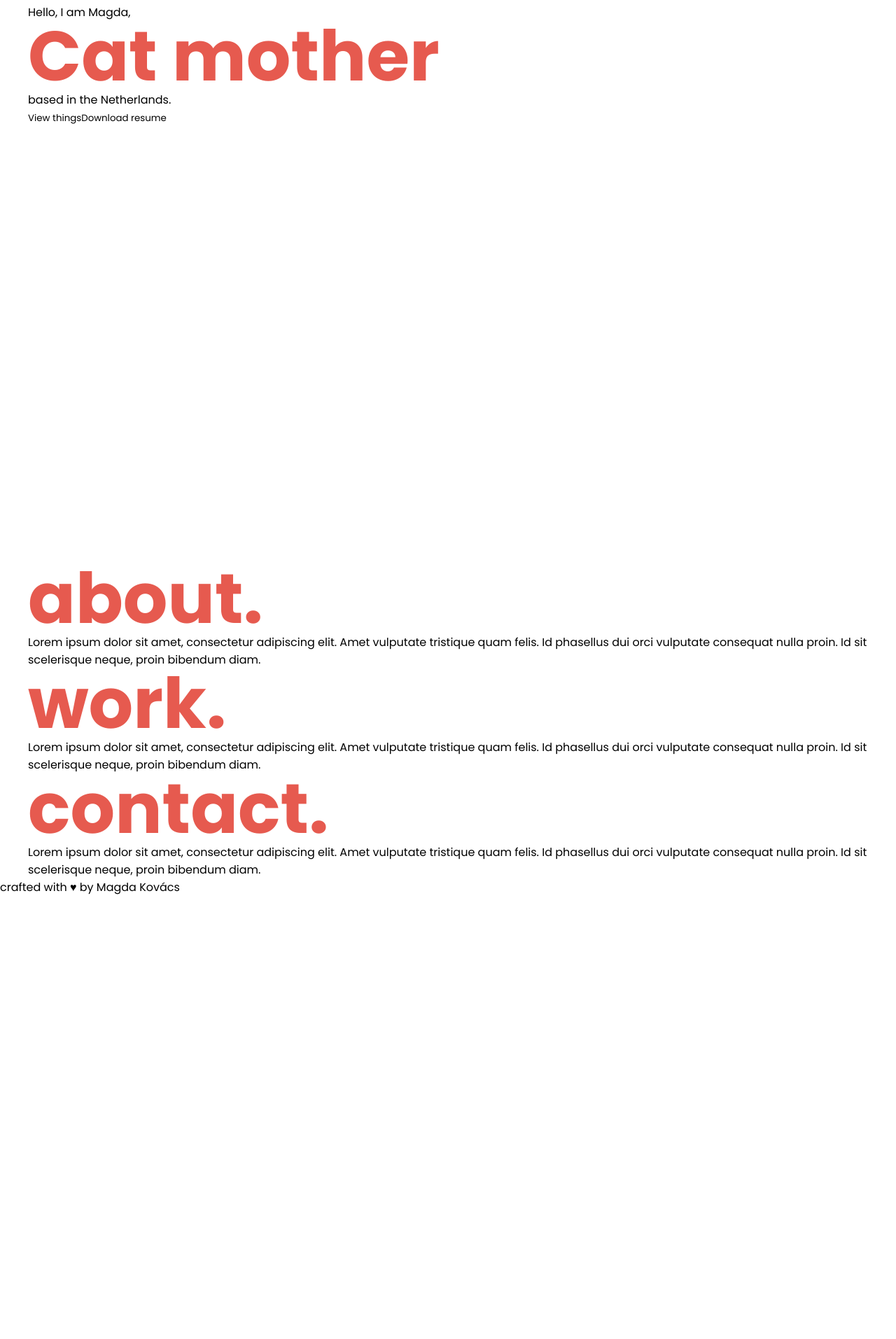
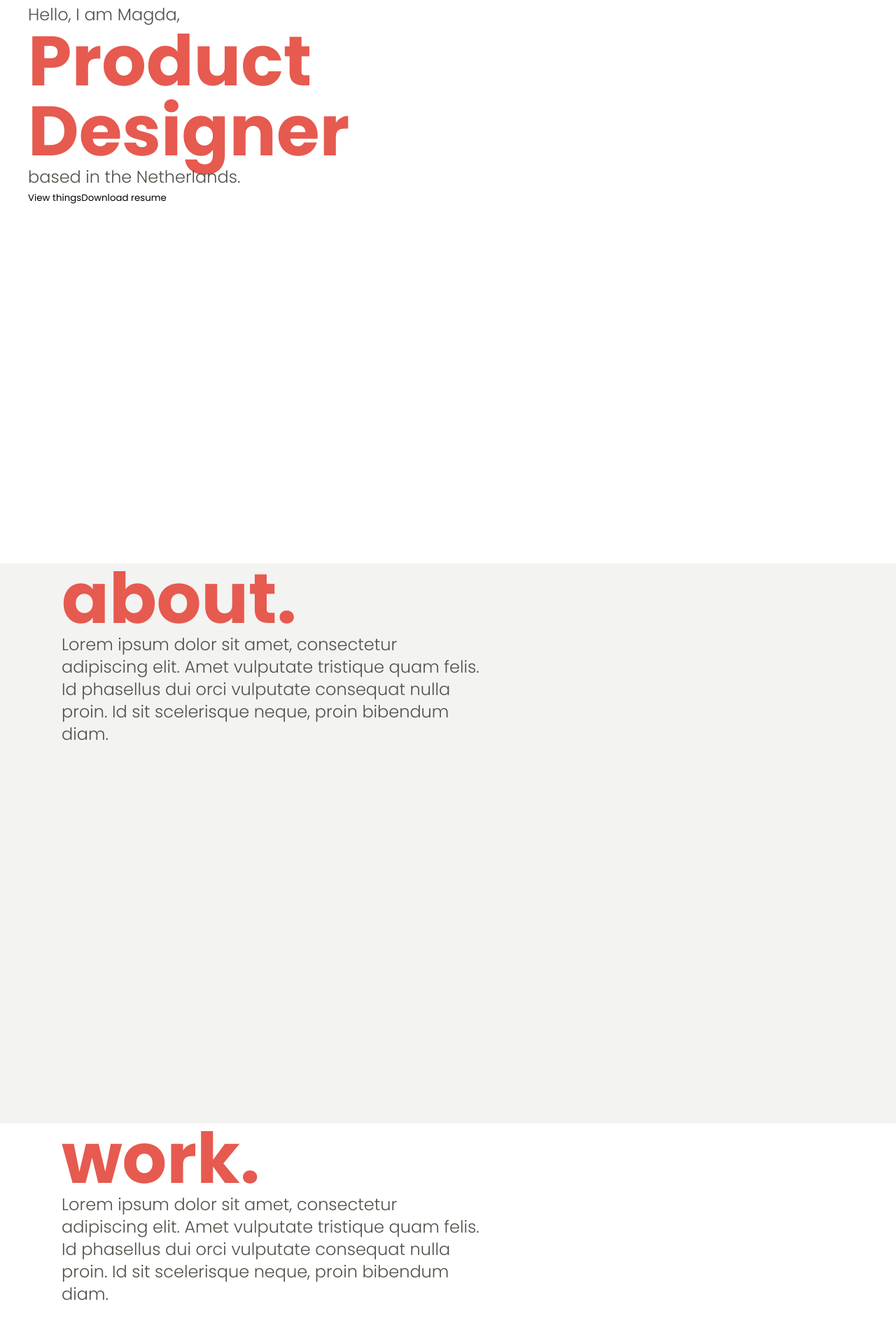
Before and after one commit to MagdK/portfolio_nextjs, a Next.js app: page / in a window 1280 px wide. Shown: the part 67-1980 px from the top of the page at 70% size. Before the commit the page ends 1347 px from the top, so only its background shows below. Built offline with nearby package versions, Linux system fonts and the light colour scheme.

Commit message:
Set up max width of content

```diff
--- a/pages/components/about/about.component.jsx
+++ b/pages/components/about/about.component.jsx
@@ -1,10 +1,12 @@
 const About = () => {
     return (
         <section className="about-container">
-          <h1>about.</h1>
-          <p>
-            Lorem ipsum dolor sit amet, consectetur adipiscing elit. Amet vulputate tristique quam felis. Id phasellus dui orci vulputate consequat nulla proin. Id sit scelerisque neque, proin bibendum diam.
-          </p>
+          <div className="about-wrapper">
+            <h1>about.</h1>
+            <p>
+              Lorem ipsum dolor sit amet, consectetur adipiscing elit. Amet vulputate tristique quam felis. Id phasellus dui orci vulputate consequat nulla proin. Id sit scelerisque neque, proin bibendum diam.
+            </p>
+          </div>
         </section>
     )
 }
--- a/pages/components/contact/contact.component.jsx
+++ b/pages/components/contact/contact.component.jsx
@@ -1,10 +1,12 @@
 const Contact = () => {
     return (
         <section className="contact-container">
-          <h1>contact.</h1>
-          <p>
-            Lorem ipsum dolor sit amet, consectetur adipiscing elit. Amet vulputate tristique quam felis. Id phasellus dui orci vulputate consequat nulla proin. Id sit scelerisque neque, proin bibendum diam.
-          </p>
+            <div className="contact-wrapper">
+                <h1>contact.</h1>
+                <p>
+                    Lorem ipsum dolor sit amet, consectetur adipiscing elit. Amet vulputate tristique quam felis. Id phasellus dui orci vulputate consequat nulla proin. Id sit scelerisque neque, proin bibendum diam.
+                </p>
+            </div>
         </section>
     )
 }
--- a/pages/components/home/home.component.jsx
+++ b/pages/components/home/home.component.jsx
@@ -3,11 +3,13 @@ import Button from '../button/button.component'
 const Home = () => {
     return (
         <section className="home-container">
-          <p>Hello, I am Magda,</p>
-          <h1><span></span></h1>
-          <p>based in the Netherlands.</p>
-          <Button type="button" buttonType="primary">View things</Button>
-          <Button type="button" buttonType="secondary">Download resume</Button>
+          <div className="home-wrapper">
+            <p>Hello, I am Magda,</p>
+            <h1><span></span></h1>
+            <p>based in the Netherlands.</p>
+            <Button type="button" buttonType="primary">View things</Button>
+            <Button type="button" buttonType="secondary">Download resume</Button>
+          </div>
         </section>
     )
 }
--- a/pages/components/work/work.component.jsx
+++ b/pages/components/work/work.component.jsx
@@ -1,10 +1,12 @@
 const Work = () => {
     return (
         <section className="work-container">
-          <h1>work.</h1>
-          <p>
-            Lorem ipsum dolor sit amet, consectetur adipiscing elit. Amet vulputate tristique quam felis. Id phasellus dui orci vulputate consequat nulla proin. Id sit scelerisque neque, proin bibendum diam.
-          </p>
+          <div className="work-wrapper">
+            <h1>work.</h1>
+            <p>
+              Lorem ipsum dolor sit amet, consectetur adipiscing elit. Amet vulputate tristique quam felis. Id phasellus dui orci vulputate consequat nulla proin. Id sit scelerisque neque, proin bibendum diam.
+            </p>
+          </div>
         </section>
     )
 }
--- a/styles/globals.scss
+++ b/styles/globals.scss
@@ -63,7 +63,6 @@ body {
 }
 
 main {
-	max-width: 1200px;
 	margin: 0 auto;
 }
 
@@ -76,6 +75,13 @@ h2 {
 	font-size: 48px;
 	line-height: 48px;
 	color: $color-grey-1;
+}
+
+p {
+	color: $color-grey-2;
+	font-size: 24px;
+	line-height: 32px;
+	font-weight: 300;
 }
 
 // NAVIGATION
@@ -118,29 +124,76 @@ ul li a {
 
 // HOME SECTION
 .home-container {
+	max-width: 1200px;
+	margin: 0 auto;
 	height: 100vh;
+	margin: 0 auto;
+}
+
+.home-container h1 {
+	max-width: 500px;
 }
 
 .home-container span:before {
-	content: 'Product designer';
+	content: 'Product Designer';
 	animation: animate infinite 8s;
 }
 @keyframes animate {
 	0% {
-		content: 'Product designer';
+		content: 'Product Designer';
 	}
 	33% {
-		content: 'Frontend developer'
+		content: 'Frontend Developer'
 	}
 	66% {
-		content: 'Cat mother';
+		content: 'Cat Mother';
 	}
 }
 
 // ABOUT SECTION
+.about-container {
+	height: 100vh;
+	background-color: $color-grey-3;
+}
 
+.about-wrapper {
+	max-width: 1200px;
+	margin: 0 auto;
+	padding: 0 48px;
+}
+
+.about-wrapper p {
+	max-width: 600px;
+}
 
 // WORK SECTION
+.work-container {
+	height: 100vh;
+}
 
+.work-wrapper {
+	max-width: 1200px;
+	margin: 0 auto;
+	padding: 0 48px;
+}
+
+.work-wrapper p {
+	max-width: 600px;
+
+}
 
 // CONTACT SECTION
+.contact-container {
+	height: 100vh;
+	background-color: $color-grey-3;
+}
+
+.contact-wrapper {
+	max-width: 1200px;
+	margin: 0 auto;
+	padding: 0 48px;
+}
+
+.contact-wrapper p {
+	max-width: 600px;
+}
```
